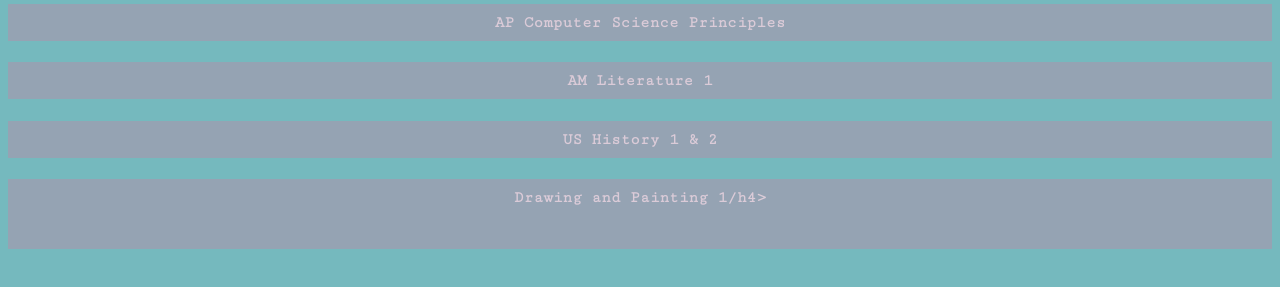
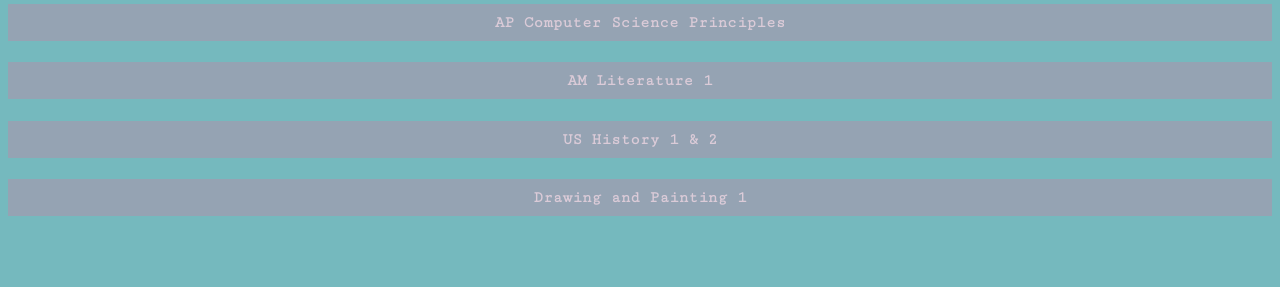
Before and after one commit to miafox15/portfolio-mayabresenden, a plain HTML site: page schedule.html in a window 1280 px wide. Shown: the part 157-444 px from the top of the page. Drawn offline with Linux system fonts and the light colour scheme.

Commit message:
Update schedule.html

```diff
--- a/schedule.html
+++ b/schedule.html
@@ -16,7 +16,7 @@
 <h4 class="classes">US History 1 & 2</h4>
 <p></p>
 
-<h4 class="classes">Drawing and Painting 1/h4>
+<h4 class="classes">Drawing and Painting 1</h4>
 <p></p>
 <br>
   <style>
```
